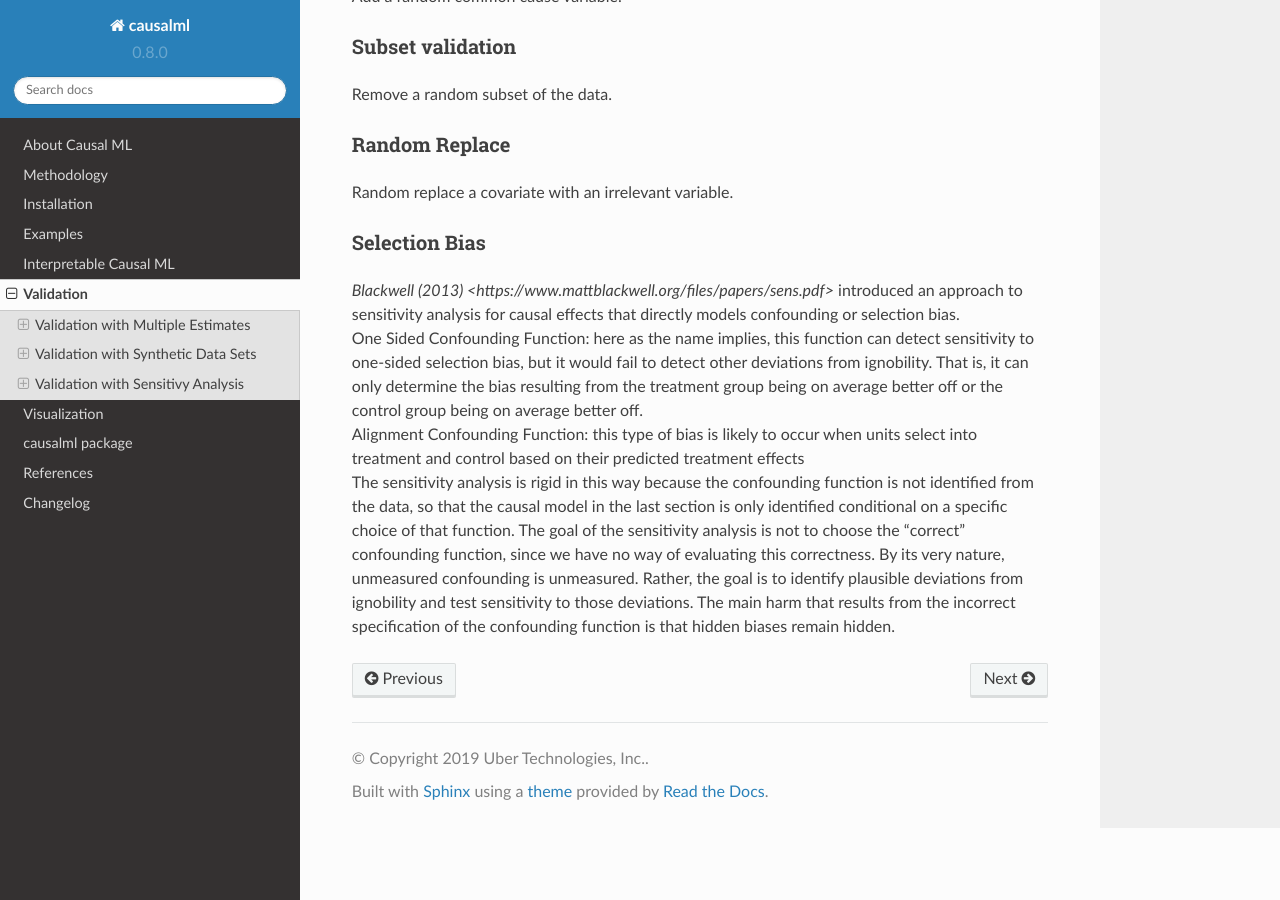
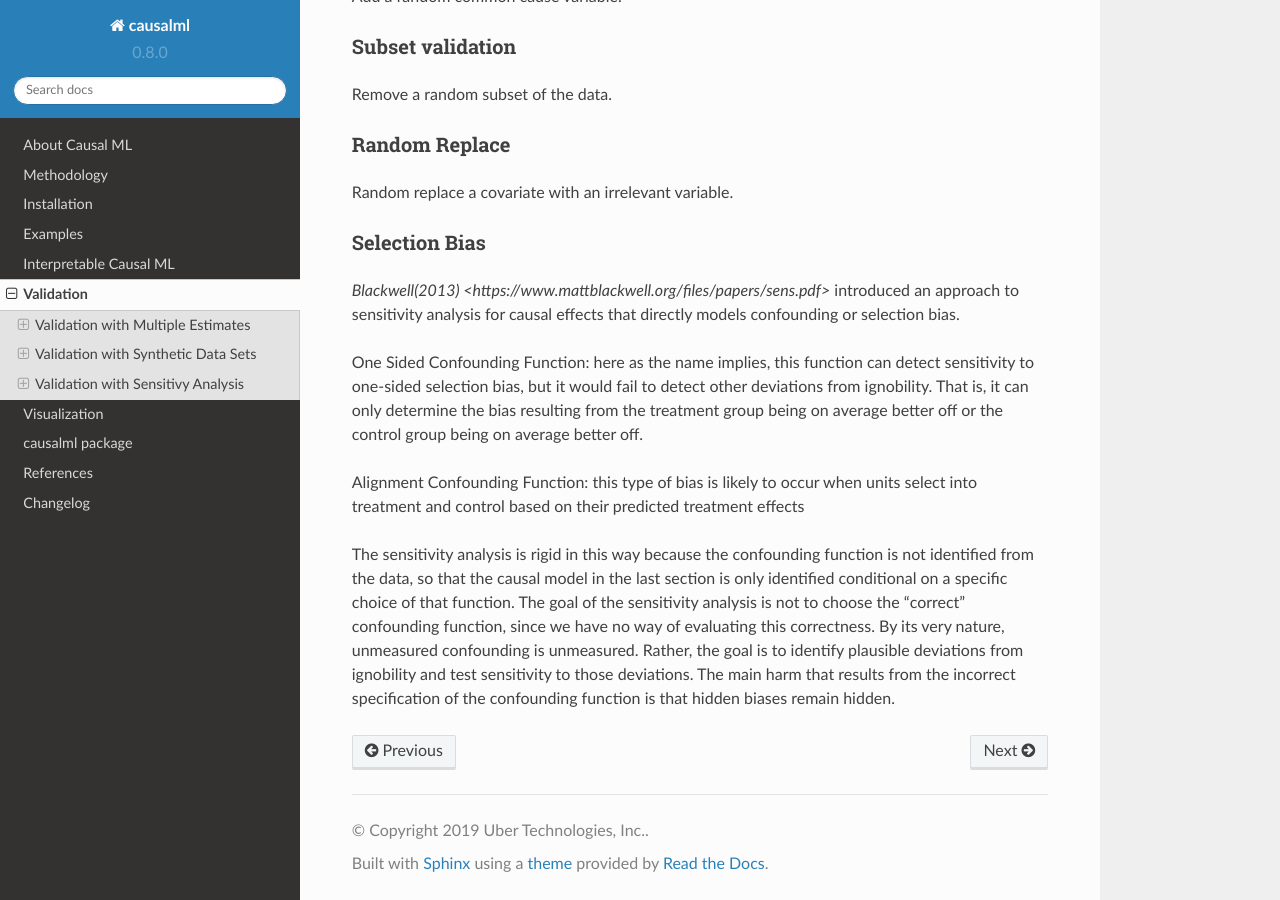
Before and after one commit to uber/causalml, a Sphinx documentation site: the page built from docs/validation.rst, in a window 1280 px wide and 900 px high, scrolled down 2714 px. Built offline with Sphinx 7.4.7 and the Read the Docs theme 2.0.0, drawn with Linux system fonts in a browser that asks for light colours; cross-references to code outside the pages are shown as plain code.

Commit message:
fix format

```diff
--- a/docs/validation.rst
+++ b/docs/validation.rst
@@ -93,29 +93,32 @@ Sensitivy analysis aim to check the robustness of the unconfoundeness assumption
 We implemented the following methods to conduct sensitivity analysis:
 
 Placebo Treatment
-~~~~~~~~~~~
+~~~~~~~~~~~~~~~~~
 
 | Replace treatment with a random variable.
 
 Irrelevant Additional Confounder
-~~~~~~~~~~~
+~~~~~~~~~~~~~~~~~~~~~~~~~~~~~~~~
 
 | Add a random common cause variable.
 
 Subset validation
-~~~~~~~~~~~
+~~~~~~~~~~~~~~~~~
 
 | Remove a random subset of the data.
 
 Random Replace
-~~~~~~~~~~~
+~~~~~~~~~~~~~~
 
 | Random replace a covariate with an irrelevant variable.
 
 Selection Bias
-~~~~~~~~~~~
+~~~~~~~~~~~~~~
 
-| `Blackwell (2013) <https://www.mattblackwell.org/files/papers/sens.pdf>` introduced an approach to sensitivity analysis for causal effects that directly models confounding or selection bias.
+| `Blackwell(2013) <https://www.mattblackwell.org/files/papers/sens.pdf>` introduced an approach to sensitivity analysis for causal effects that directly models confounding or selection bias.
+|
 | One Sided Confounding Function: here as the name implies, this function can detect sensitivity to one-sided selection bias, but it would fail to detect other deviations from ignobility. That is, it can only determine the bias resulting from the treatment group being on average better off or the control group being on average better off.
+|
 | Alignment Confounding Function: this type of bias is likely to occur when units select into treatment and control based on their predicted treatment effects
+|
 | The sensitivity analysis is rigid in this way because the confounding function is not identified from the data, so that the causal model in the last section is only identified conditional on a specific choice of that function. The goal of the sensitivity analysis is not to choose the “correct” confounding function, since we have no way of evaluating this correctness. By its very nature, unmeasured confounding is unmeasured. Rather, the goal is to identify plausible deviations from ignobility and test sensitivity to those deviations. The main harm that results from the incorrect specification of the confounding function is that hidden biases remain hidden.
```
